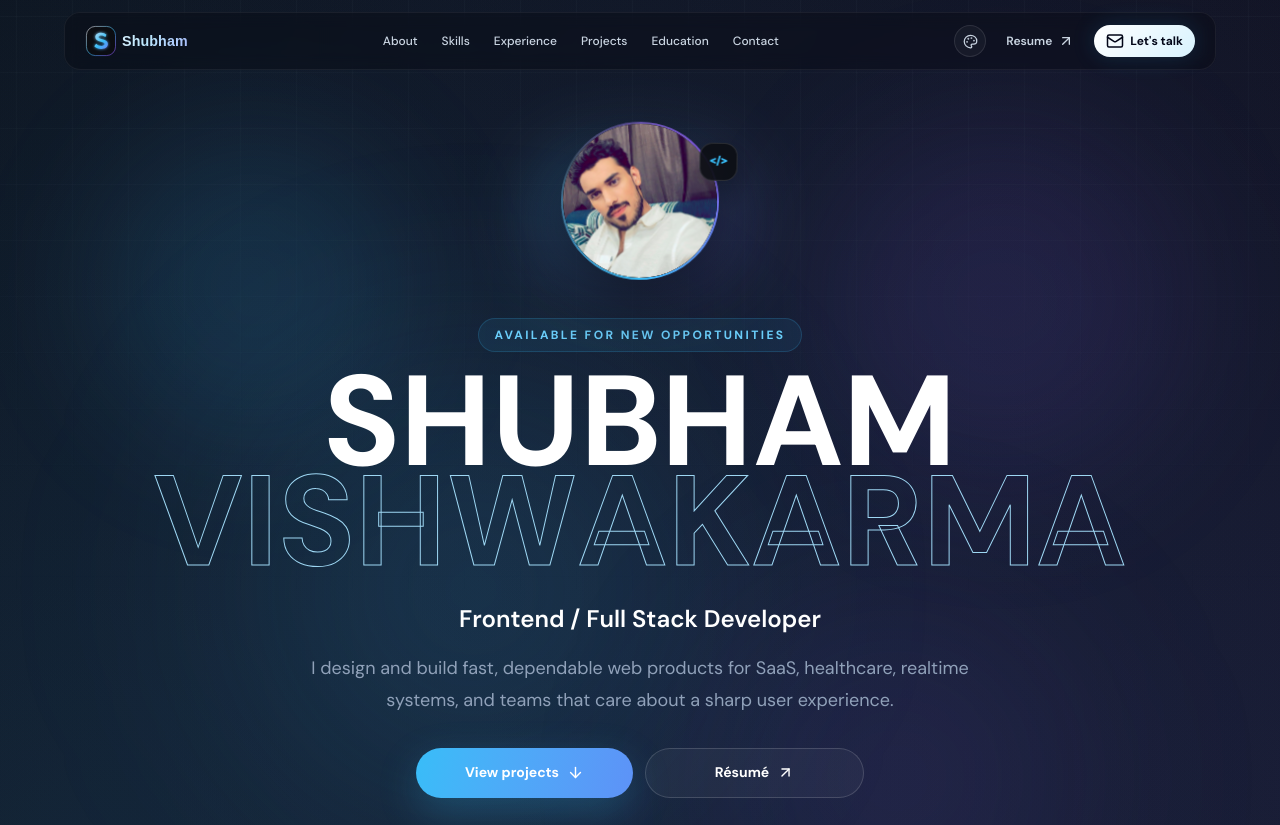
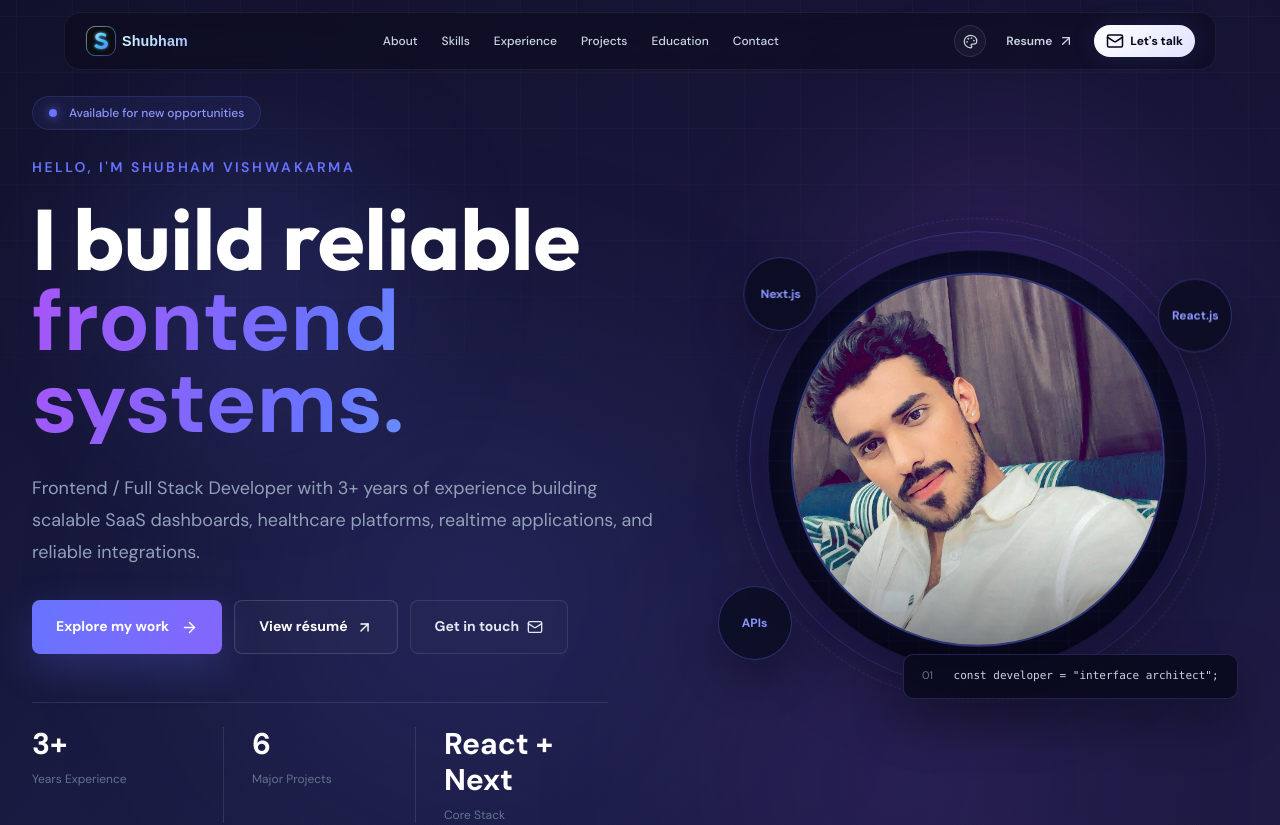
Before and after one commit to shubhamvdev/shubhamvdev.github.io, a Next.js app: page / in a window 1280 px wide. Shown: the top 825 px of the page. Built offline with nearby package versions, Linux system fonts and the light colour scheme.

Commit message:
Redesign hero with orbit portrait layout

```diff
--- a/app/globals.css
+++ b/app/globals.css
@@ -3,16 +3,16 @@
 
 :root {
   color-scheme: dark;
-  --background: #050507;
-  --background-mid: #090b12;
-  --background-end: #0b0912;
-  --surface-deep: #0b0d12;
-  --surface-soft: #11131a;
-  --foreground: #f5f7fb;
-  --accent: #38bdf8;
-  --accent-2: #8b5cf6;
-  --accent-rgb: 56, 189, 248;
-  --accent-2-rgb: 139, 92, 246;
+  --background: #030510;
+  --background-mid: #071027;
+  --background-end: #170a2d;
+  --surface-deep: #090b1d;
+  --surface-soft: #11142d;
+  --foreground: #f4f3ff;
+  --accent: #6674ff;
+  --accent-2: #a855f7;
+  --accent-rgb: 102, 116, 255;
+  --accent-2-rgb: 168, 85, 247;
   --font-body: "DM Sans", ui-sans-serif, system-ui, -apple-system, BlinkMacSystemFont, "Segoe UI", sans-serif;
   --font-heading: "Outfit", "DM Sans", ui-sans-serif, system-ui, sans-serif;
 }
@@ -254,6 +254,191 @@ select {
   display: inline-block;
   transform-origin: 50% 80%;
   will-change: transform, opacity, filter;
+}
+
+.hero-gradient-word {
+  color: transparent;
+  background: linear-gradient(105deg, var(--accent-2), var(--accent) 48%, #7dd3fc 100%);
+  -webkit-background-clip: text;
+  background-clip: text;
+}
+
+.hero-orbit-stage {
+  position: relative;
+  width: 100%;
+  aspect-ratio: 1;
+  isolation: isolate;
+}
+
+.hero-orbit-stage::before {
+  content: "";
+  position: absolute;
+  inset: 14%;
+  z-index: -3;
+  border-radius: 50%;
+  background: radial-gradient(circle, rgba(var(--accent-rgb), 0.32), rgba(var(--accent-2-rgb), 0.16) 45%, transparent 70%);
+  filter: blur(42px);
+  animation: orbit-glow 5s ease-in-out infinite;
+}
+
+.hero-orbit-ring {
+  position: absolute;
+  left: 50%;
+  top: 50%;
+  border-radius: 50%;
+  pointer-events: none;
+  transform: translate(-50%, -50%);
+}
+
+.hero-orbit-ring-one {
+  width: 88%;
+  height: 88%;
+  border: 1px solid rgba(var(--accent-rgb), 0.26);
+  box-shadow: inset 0 0 60px rgba(var(--accent-rgb), 0.05);
+}
+
+.hero-orbit-ring-two {
+  width: 93%;
+  height: 93%;
+  border: 1px dashed rgba(var(--accent-rgb), 0.2);
+  animation: orbit-spin 24s linear infinite;
+}
+
+.hero-orbit-grid {
+  position: absolute;
+  left: 50%;
+  top: 50%;
+  width: 81%;
+  height: 81%;
+  overflow: hidden;
+  border-radius: 50%;
+  transform: translate(-50%, -50%);
+  background:
+    linear-gradient(rgba(var(--accent-rgb), 0.06) 1px, transparent 1px),
+    linear-gradient(90deg, rgba(var(--accent-rgb), 0.06) 1px, transparent 1px),
+    radial-gradient(circle at center, rgba(var(--accent-rgb), 0.2), rgba(6, 7, 25, 0.92) 66%);
+  background-size: 30px 30px, 30px 30px, auto;
+  border: 1px solid rgba(var(--accent-rgb), 0.18);
+}
+
+.hero-orbit-photo {
+  position: absolute;
+  left: 50%;
+  top: 50%;
+  width: 72%;
+  height: 72%;
+  overflow: hidden;
+  border: 2px solid rgba(var(--accent-rgb), 0.44);
+  border-radius: 50%;
+  transform: translate(-50%, -50%);
+  background: var(--surface-deep);
+  box-shadow:
+    0 35px 90px rgba(0, 0, 0, 0.48),
+    0 0 55px rgba(var(--accent-rgb), 0.14);
+}
+
+.hero-orbit-photo img {
+  width: 100%;
+  height: 100%;
+  object-fit: cover;
+  object-position: center top;
+  filter: saturate(0.94) contrast(1.03);
+}
+
+.hero-orbit-overlay {
+  position: absolute;
+  inset: 0;
+  background:
+    linear-gradient(180deg, rgba(var(--accent-rgb), 0.04), transparent 50%),
+    linear-gradient(0deg, rgba(3, 5, 16, 0.42), transparent 34%);
+}
+
+.hero-skill-badge {
+  position: absolute;
+  z-index: 5;
+  display: grid;
+  width: 74px;
+  height: 74px;
+  place-items: center;
+  border: 1px solid rgba(var(--accent-rgb), 0.34);
+  border-radius: 50%;
+  background: rgba(9, 11, 29, 0.76);
+  color: color-mix(in srgb, var(--accent) 75%, white);
+  font-size: 12px;
+  font-weight: 700;
+  box-shadow: 0 18px 45px rgba(0, 0, 0, 0.32);
+  backdrop-filter: blur(16px);
+}
+
+.hero-skill-react {
+  right: 1%;
+  top: 16%;
+}
+
+.hero-skill-api {
+  bottom: 13%;
+  left: 0;
+}
+
+.hero-skill-next {
+  left: 4%;
+  top: 11%;
+}
+
+.hero-code-card {
+  position: absolute;
+  bottom: 4%;
+  right: 0;
+  z-index: 6;
+  min-width: 270px;
+  border: 1px solid rgba(var(--accent-rgb), 0.24);
+  border-radius: 10px;
+  background: rgba(8, 10, 28, 0.88);
+  padding: 13px 18px;
+  color: #cbd5e1;
+  font-family: ui-monospace, SFMono-Regular, Menlo, Monaco, Consolas, monospace;
+  font-size: 11px;
+  box-shadow: 0 20px 50px rgba(0, 0, 0, 0.35);
+  backdrop-filter: blur(16px);
+}
+
+.hero-code-card span {
+  margin-right: 14px;
+  color: #64748b;
+}
+
+@keyframes orbit-spin {
+  to { transform: translate(-50%, -50%) rotate(360deg); }
+}
+
+@keyframes orbit-glow {
+  0%, 100% { opacity: 0.58; transform: scale(0.94); }
+  50% { opacity: 0.9; transform: scale(1.06); }
+}
+
+@media (max-width: 639px) {
+  .hero-orbit-stage {
+    max-width: 350px;
+    margin-inline: auto;
+  }
+
+  .hero-skill-badge {
+    width: 58px;
+    height: 58px;
+    font-size: 10px;
+  }
+
+  .hero-skill-next {
+    display: none;
+  }
+
+  .hero-code-card {
+    right: 50%;
+    bottom: 0;
+    min-width: 235px;
+    transform: translateX(50%);
+    font-size: 9px;
+  }
 }
 
 .profile-portrait {
@@ -660,6 +845,8 @@ select {
   .bg-radial-fade::after,
   .soft-grid,
   .gradient-text,
+  .hero-orbit-stage::before,
+  .hero-orbit-ring-two,
   .profile-portrait,
   .profile-portrait-glow,
   .profile-photo-shine {
--- a/components/Hero.tsx
+++ b/components/Hero.tsx
@@ -2,7 +2,7 @@
 
 import { motion } from "framer-motion";
 import type { Variants } from "framer-motion";
-import { ArrowDown, ArrowUpRight, Code2, Mail, MapPin, Network } from "lucide-react";
+import { ArrowRight, ArrowUpRight, Mail } from "lucide-react";
 import { owner, stats } from "@/lib/data";
 
 const easeOutExpo = [0.16, 1, 0.3, 1] as const;
@@ -39,7 +39,7 @@ export default function Hero() {
   return (
     <section
       id="home"
-      className="relative z-10 flex min-h-screen items-center overflow-hidden px-4 pb-16 pt-32 sm:px-6 lg:px-8"
+      className="relative z-10 flex min-h-screen items-center overflow-hidden px-4 pb-20 pt-28 sm:px-6 lg:px-8 lg:pt-24"
     >
       <motion.div
         className="theme-hero-glow-primary absolute left-[8%] top-32 h-72 w-72 rounded-full blur-3xl"
@@ -52,120 +52,75 @@ export default function Hero() {
         transition={{ duration: 10, repeat: Infinity, ease: "easeInOut" }}
       />
 
-      <motion.div
-        variants={container}
-        initial="hidden"
-        animate="show"
-        className="relative mx-auto flex w-full max-w-7xl flex-col items-center text-center"
-      >
-        <motion.div variants={item} className="profile-portrait relative mb-8">
-          <div className="profile-portrait-glow" />
-          <div className="profile-portrait-frame">
-            <div className="profile-photo-wrap">
-              <img
-                src="/shubham-portfolio.jpeg"
-                alt="Shubham Vishwakarma"
-                className="profile-photo"
-              />
-              <div className="profile-photo-shine" />
-            </div>
-          </div>
-          <span className="profile-code-chip" aria-hidden="true">&lt;/&gt;</span>
-        </motion.div>
-
-        <motion.div variants={item} className="theme-accent-surface mb-5 inline-flex items-center gap-3 rounded-full border px-4 py-2 text-xs font-bold uppercase tracking-[0.2em]">
+      <div className="relative mx-auto grid w-full max-w-7xl items-center gap-16 lg:grid-cols-[1.08fr_0.92fr] lg:gap-10">
+        <motion.div variants={container} initial="hidden" animate="show" className="text-center lg:text-left">
+          <motion.div variants={item} className="theme-accent-surface mb-7 inline-flex items-center gap-3 rounded-full border px-4 py-2 text-xs font-medium text-slate-300">
+            <span className="h-2 w-2 rounded-full bg-[var(--accent)] shadow-[0_0_12px_rgba(var(--accent-rgb),0.9)]" />
             Available for new opportunities
           </motion.div>
 
-        <motion.h1
-          variants={item}
-          aria-label="Shubham Vishwakarma"
-          className="hero-name text-[clamp(2.75rem,10vw,8.8rem)] font-black uppercase leading-[0.78] tracking-[-0.075em] text-white"
-        >
-          <motion.span className="block whitespace-nowrap" aria-hidden="true">
-            {Array.from("Shubham").map((letter, index) => (
+          <motion.p variants={item} className="mb-5 text-xs font-semibold uppercase tracking-[0.18em] text-[var(--accent)] sm:text-sm">
+            Hello, I&apos;m{" "}
+            <span aria-label={owner.name}>
+              {Array.from(owner.name).map((letter, index) => (
                 <motion.span key={`${letter}-${index}`} custom={index} variants={nameLetter} className="name-letter">
-                {letter}
+                  {letter === " " ? "\u00A0" : letter}
                 </motion.span>
               ))}
-          </motion.span>
-          <motion.span
-            className="hero-name-outline block whitespace-nowrap"
-            aria-hidden="true"
-          >
-            {Array.from("Vishwakarma").map((letter, index) => (
-              <motion.span key={`${letter}-${index}`} custom={index + 7} variants={nameLetter} className="name-letter">
-                {letter}
-              </motion.span>
-            ))}
-          </motion.span>
+            </span>
+          </motion.p>
+
+          <motion.h1 variants={item} className="max-w-3xl text-5xl font-semibold leading-[0.96] tracking-[-0.055em] text-white sm:text-6xl lg:text-[5.35rem]">
+            I build reliable
+            <span className="hero-gradient-word block">frontend systems.</span>
           </motion.h1>
 
-        <motion.p variants={item} className="mt-8 text-lg font-semibold text-white sm:text-2xl">
-          {owner.role}
-        </motion.p>
-        <motion.p variants={item} className="mt-4 max-w-2xl text-base leading-7 text-slate-400 sm:text-lg sm:leading-8">
-          I design and build fast, dependable web products for SaaS, healthcare, realtime systems,
-          and teams that care about a sharp user experience.
+          <motion.p variants={item} className="mt-7 max-w-2xl text-base leading-8 text-slate-400 sm:text-lg">
+            Frontend / Full Stack Developer with 3+ years of experience building scalable SaaS
+            dashboards, healthcare platforms, realtime applications, and reliable integrations.
           </motion.p>
 
-        <motion.div variants={item} className="mt-8 flex w-full max-w-md flex-col gap-3 sm:flex-row">
-          <motion.a
-            whileHover={{ y: -3, scale: 1.02 }}
-            whileTap={{ scale: 0.98 }}
-            href="#projects"
-            className="primary-button inline-flex flex-1 items-center justify-center gap-2 rounded-full px-7 py-3.5 text-sm font-bold text-white"
-          >
-            View projects
-            <ArrowDown size={17} />
+          <motion.div variants={item} className="mt-8 flex flex-col justify-center gap-3 sm:flex-row lg:justify-start">
+            <motion.a whileHover={{ y: -3 }} whileTap={{ scale: 0.98 }} href="#projects" className="primary-button inline-flex items-center justify-center gap-3 rounded-lg px-6 py-4 text-sm font-bold text-white">
+              Explore my work
+              <ArrowRight size={17} />
             </motion.a>
-          <motion.a
-            whileHover={{ y: -3, scale: 1.02 }}
-            whileTap={{ scale: 0.98 }}
-            href={owner.resume}
-            target="_blank"
-            rel="noopener noreferrer"
-            className="inline-flex flex-1 items-center justify-center gap-2 rounded-full border border-white/15 bg-white/[0.04] px-7 py-3.5 text-sm font-bold text-white transition hover:bg-white/[0.08]"
-          >
-            Résumé
+            <motion.a whileHover={{ y: -3 }} whileTap={{ scale: 0.98 }} href={owner.resume} target="_blank" rel="noreferrer" className="inline-flex items-center justify-center gap-2 rounded-lg border border-white/15 bg-white/[0.025] px-6 py-4 text-sm font-bold text-white transition hover:bg-white/[0.07]">
+              View résumé
               <ArrowUpRight size={17} />
+            </motion.a>
+            <motion.a whileHover={{ y: -3 }} whileTap={{ scale: 0.98 }} href={`mailto:${owner.email}`} className="inline-flex items-center justify-center gap-2 rounded-lg border border-white/10 bg-white/[0.015] px-6 py-4 text-sm font-bold text-slate-200 transition hover:border-white/20 hover:text-white">
+              Get in touch
+              <Mail size={16} />
             </motion.a>
           </motion.div>
 
-        <motion.div variants={item} className="mt-12 grid w-full overflow-hidden rounded-2xl border border-white/10 bg-black/20 sm:grid-cols-[1fr_auto_1fr]">
-          <div className="grid grid-cols-3 divide-x divide-white/10">
+          <motion.div variants={item} className="mt-12 grid grid-cols-3 divide-x divide-white/10 border-t border-white/10 pt-6 sm:max-w-xl">
             {stats.map((stat) => (
-              <div key={stat.label} className="px-3 py-5 sm:px-5">
-                <p className="text-xl font-black text-white sm:text-2xl">{stat.value}</p>
-                <p className="mt-1 text-[10px] uppercase tracking-wider text-slate-500 sm:text-xs">{stat.label}</p>
+              <div key={stat.label} className="px-3 first:pl-0 sm:px-7 sm:first:pl-0">
+                <p className="text-2xl font-bold text-white sm:text-3xl">{stat.value}</p>
+                <p className="mt-2 text-[10px] leading-4 text-slate-500 sm:text-xs">{stat.label}</p>
               </div>
             ))}
+          </motion.div>
+        </motion.div>
+
+        <motion.div initial={{ opacity: 0, scale: 0.9 }} animate={{ opacity: 1, scale: 1 }} transition={{ duration: 0.85, delay: 0.25, ease: easeOutExpo }} className="relative mx-auto w-full max-w-[520px]">
+          <div className="hero-orbit-stage">
+            <div className="hero-orbit-ring hero-orbit-ring-one" />
+            <div className="hero-orbit-ring hero-orbit-ring-two" />
+            <div className="hero-orbit-grid" />
+            <div className="hero-orbit-photo">
+              <img src="/shubham-portfolio.jpeg" alt="Shubham Vishwakarma" />
+              <div className="hero-orbit-overlay" />
             </div>
-          <div className="hidden w-px bg-white/10 sm:block" />
-          <div className="flex flex-wrap items-center justify-center gap-5 border-t border-white/10 px-5 py-5 sm:border-t-0">
-            {[
-              { href: owner.github, label: "GitHub", icon: Code2 },
-              { href: owner.linkedin, label: "LinkedIn", icon: Network },
-              { href: `mailto:${owner.email}`, label: "Email", icon: Mail },
-              { href: "#contact", label: "Bangalore", icon: MapPin }
-            ].map((link) => {
-              const Icon = link.icon;
-              return (
-                <a
-                  key={link.label}
-                  href={link.href}
-                  target={link.href.startsWith("http") ? "_blank" : undefined}
-                  rel={link.href.startsWith("http") ? "noreferrer" : undefined}
-                  className="inline-flex items-center gap-2 text-sm text-slate-400 transition hover:text-white"
-                >
-                  <Icon size={16} />
-                  {link.label}
-                </a>
-              );
-            })}
+            <motion.span className="hero-skill-badge hero-skill-react" animate={{ y: [0, -8, 0] }} transition={{ duration: 4, repeat: Infinity, ease: "easeInOut" }}>React.js</motion.span>
+            <motion.span className="hero-skill-badge hero-skill-api" animate={{ y: [0, 8, 0] }} transition={{ duration: 4.5, repeat: Infinity, ease: "easeInOut" }}>APIs</motion.span>
+            <motion.span className="hero-skill-badge hero-skill-next" animate={{ x: [0, 6, 0] }} transition={{ duration: 5, repeat: Infinity, ease: "easeInOut" }}>Next.js</motion.span>
+            <div className="hero-code-card"><span>01</span> const developer = &quot;interface architect&quot;;</div>
           </div>
         </motion.div>
-      </motion.div>
+      </div>
     </section>
   );
 }
```
Lines whose indentation alone changed are shown as unchanged.
